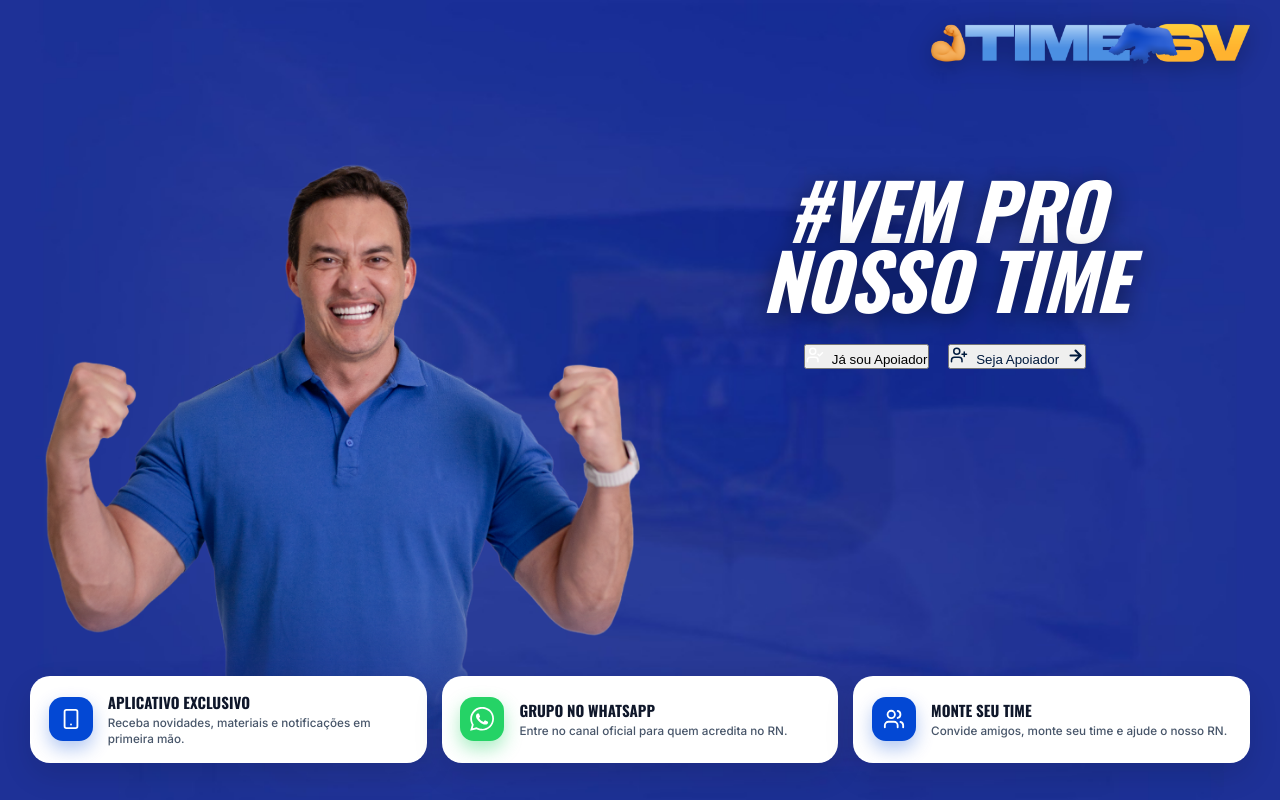
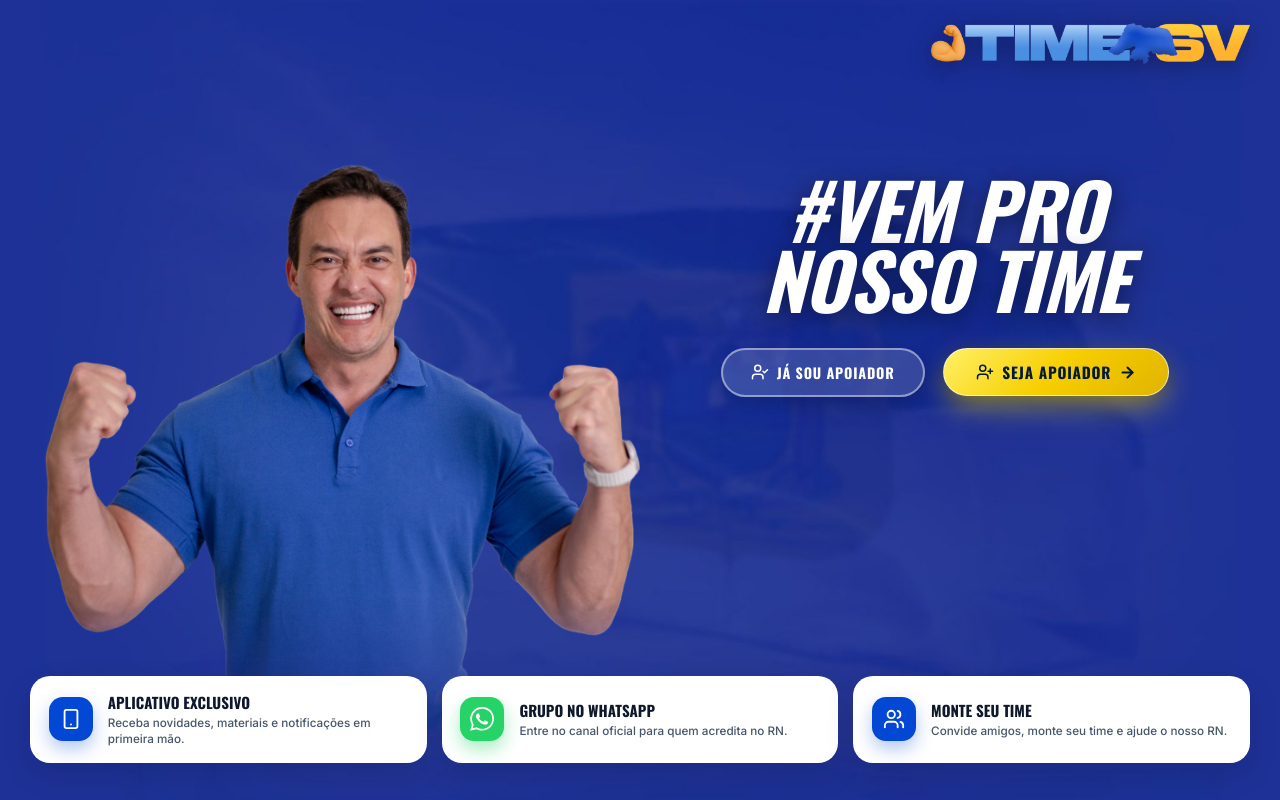
Before and after one commit to ReneBM/Apoiadores, a React (Vite) app in the folder frontend/: page /lp in a window 1280 px wide. Built offline with nearby package versions, Linux system fonts and the light colour scheme; no server answers; a web font is replaced by a local one.

Commit message:
style: aplicar estilos inline diretos nos botões para garantir carregamento instantâneo sem cache

```diff
--- a/frontend/src/pages/LandingPage.jsx
+++ b/frontend/src/pages/LandingPage.jsx
@@ -532,12 +532,59 @@ export default function LandingPage() {
             </h1>
 
             {/* Botões posicionados logo abaixo da Headline */}
-            <div className="buttons-container" style={{ display: 'flex', gap: '1.25rem', alignItems: 'center', justifyContent: 'center', width: '100%', marginTop: '0.5rem' }}>
-              <button onClick={() => window.open('/login', '_blank')} className="btn-hero-secondary">
+            <div className="buttons-container" style={{ display: 'flex', gap: '1.25rem', alignItems: 'center', justifyContent: 'center', width: '100%', marginTop: '0.75rem' }}>
+              <button
+                onClick={() => window.open('/login', '_blank')}
+                className="btn-hero-secondary"
+                style={{
+                  minHeight: '48px',
+                  display: 'inline-flex',
+                  alignItems: 'center',
+                  justifyContent: 'center',
+                  fontFamily: "'Oswald', sans-serif",
+                  fontSize: '0.95rem',
+                  fontWeight: 800,
+                  textTransform: 'uppercase',
+                  letterSpacing: '0.8px',
+                  color: '#ffffff',
+                  background: 'rgba(255, 255, 255, 0.15)',
+                  backdropFilter: 'blur(12px)',
+                  WebkitBackdropFilter: 'blur(12px)',
+                  border: '2px solid rgba(255, 255, 255, 0.45)',
+                  borderRadius: '50px',
+                  boxShadow: '0 8px 22px rgba(0, 0, 0, 0.2)',
+                  padding: '12px 28px',
+                  cursor: 'pointer',
+                  whiteSpace: 'nowrap'
+                }}
+              >
                 <UserCheck size={18} color="#ffffff" style={{ marginRight: '8px' }} />
                 <span>Já sou Apoiador</span>
               </button>
-              <button onClick={() => setShowModal(true)} className="btn-hero-primary">
+
+              <button
+                onClick={() => setShowModal(true)}
+                className="btn-hero-primary"
+                style={{
+                  minHeight: '48px',
+                  display: 'inline-flex',
+                  alignItems: 'center',
+                  justifyContent: 'center',
+                  fontFamily: "'Oswald', sans-serif",
+                  fontSize: '1.02rem',
+                  fontWeight: 800,
+                  textTransform: 'uppercase',
+                  letterSpacing: '0.8px',
+                  color: '#001a3d',
+                  background: 'linear-gradient(135deg, #FFF066 0%, #F7CE00 50%, #E0B400 100%)',
+                  border: '1.5px solid rgba(255, 255, 255, 0.6)',
+                  borderRadius: '50px',
+                  boxShadow: '0 12px 30px -4px rgba(247, 206, 0, 0.6), 0 4px 14px rgba(0, 0, 0, 0.25)',
+                  padding: '12px 32px',
+                  cursor: 'pointer',
+                  whiteSpace: 'nowrap'
+                }}
+              >
                 <UserPlus size={18} color="#001a3d" style={{ marginRight: '8px', position: 'relative', zIndex: 2 }} />
                 <span style={{ position: 'relative', zIndex: 2, color: '#001a3d' }}>Seja Apoiador</span>
                 <ArrowRight size={17} color="#001a3d" strokeWidth={3} style={{ marginLeft: '8px', position: 'relative', zIndex: 2 }} />
```
